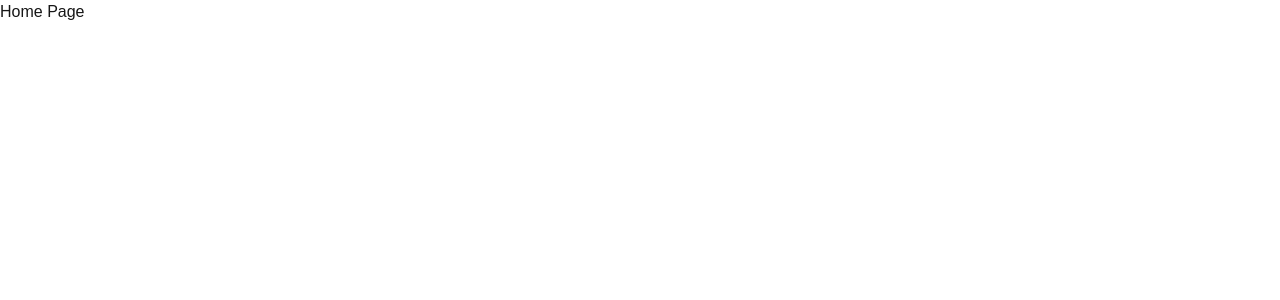
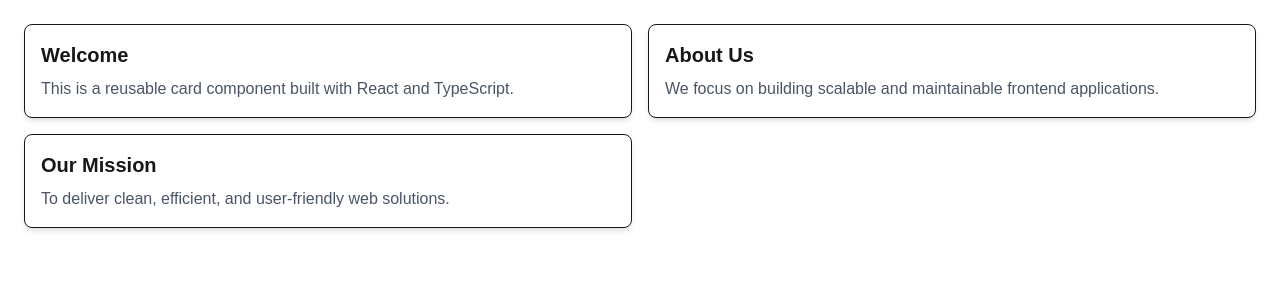
Before and after one commit to ben-m-m/alx-project-0x02-setup, a Next.js app in the folder alx-project-0x02/: page /home in a window 1280 px wide. Shown: the top 300 px of the page. Built offline with nearby package versions, Linux system fonts and the light colour scheme.

Commit message:
feat: add Card component and integrate it into Home page

```diff
--- /dev/null
+++ b/alx-project-0x02/components/common/Card.tsx
@@ -0,0 +1,13 @@
+import React from "react";
+import { CardProps } from "@/interfaces";
+
+const Card: React.FC<CardProps> = ({ title, content }) => {
+  return (
+    <div className="border rounded-lg p-4 shadow-md bg-white">
+      <h2 className="text-xl font-semibold mb-2">{title}</h2>
+      <p className="text-gray-600">{content}</p>
+    </div>
+  );
+};
+
+export default Card;
--- a/alx-project-0x02/interfaces/index.ts
+++ b/alx-project-0x02/interfaces/index.ts
@@ -21,3 +21,8 @@ export interface ApiResponse<T> {
   message?: string;
   success: boolean;
 }
+
+export interface CardProps {
+  title: string;
+  content: string;
+}
--- a/alx-project-0x02/pages/home.tsx
+++ b/alx-project-0x02/pages/home.tsx
@@ -1,7 +1,26 @@
-export default function Home() {
+
+import React from "react";
+import Card from "@/components/common/Card";
+
+const Home: React.FC = () => {
   return (
-    <div>
-      <h1>Home Page</h1>
+    <div className="p-6 grid grid-cols-1 md:grid-cols-2 gap-4">
+      <Card
+        title="Welcome"
+        content="This is a reusable card component built with React and TypeScript."
+      />
+
+      <Card
+        title="About Us"
+        content="We focus on building scalable and maintainable frontend applications."
+      />
+
+      <Card
+        title="Our Mission"
+        content="To deliver clean, efficient, and user-friendly web solutions."
+      />
     </div>
   );
-}
+};
+
+export default Home;
```
